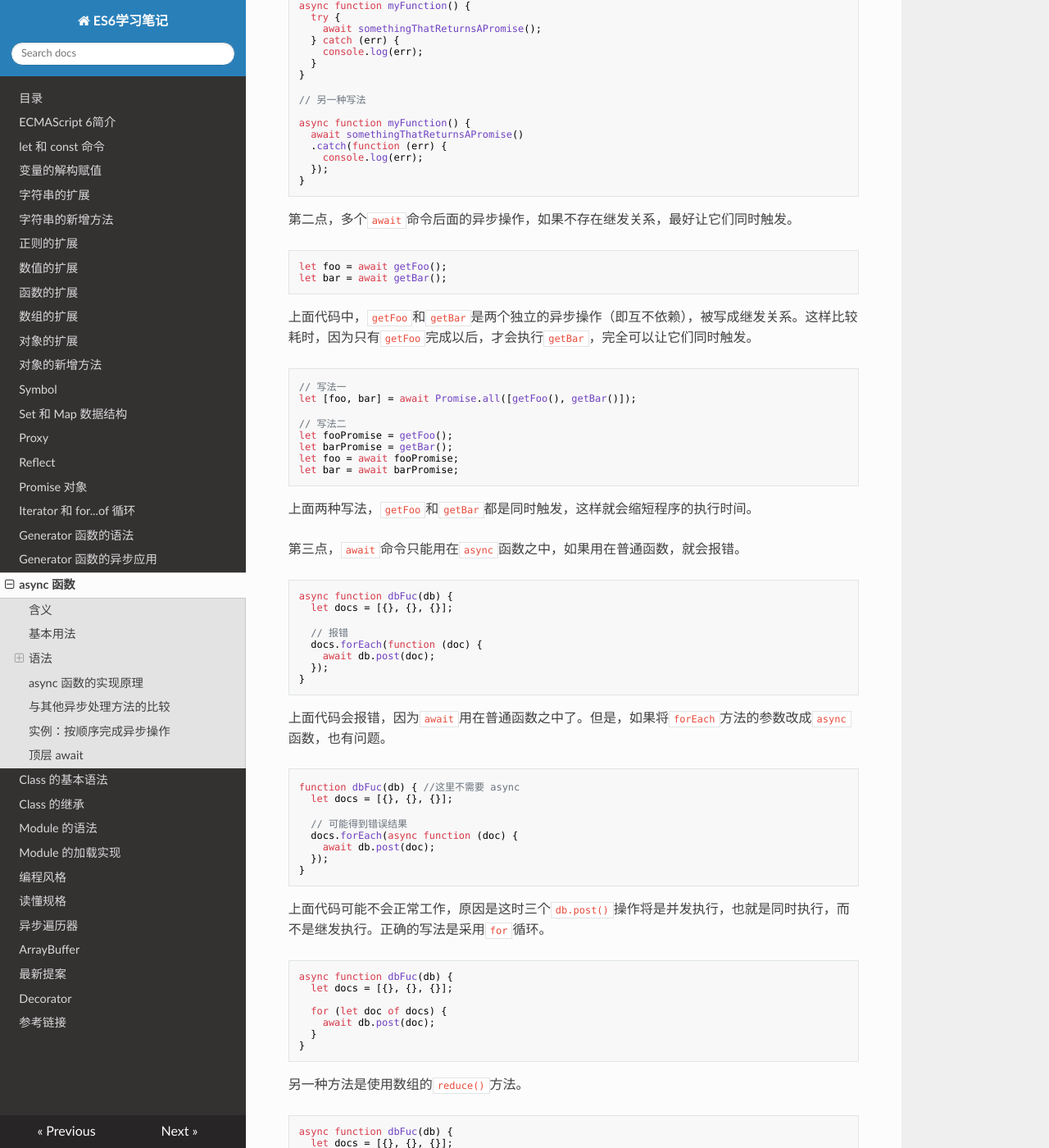
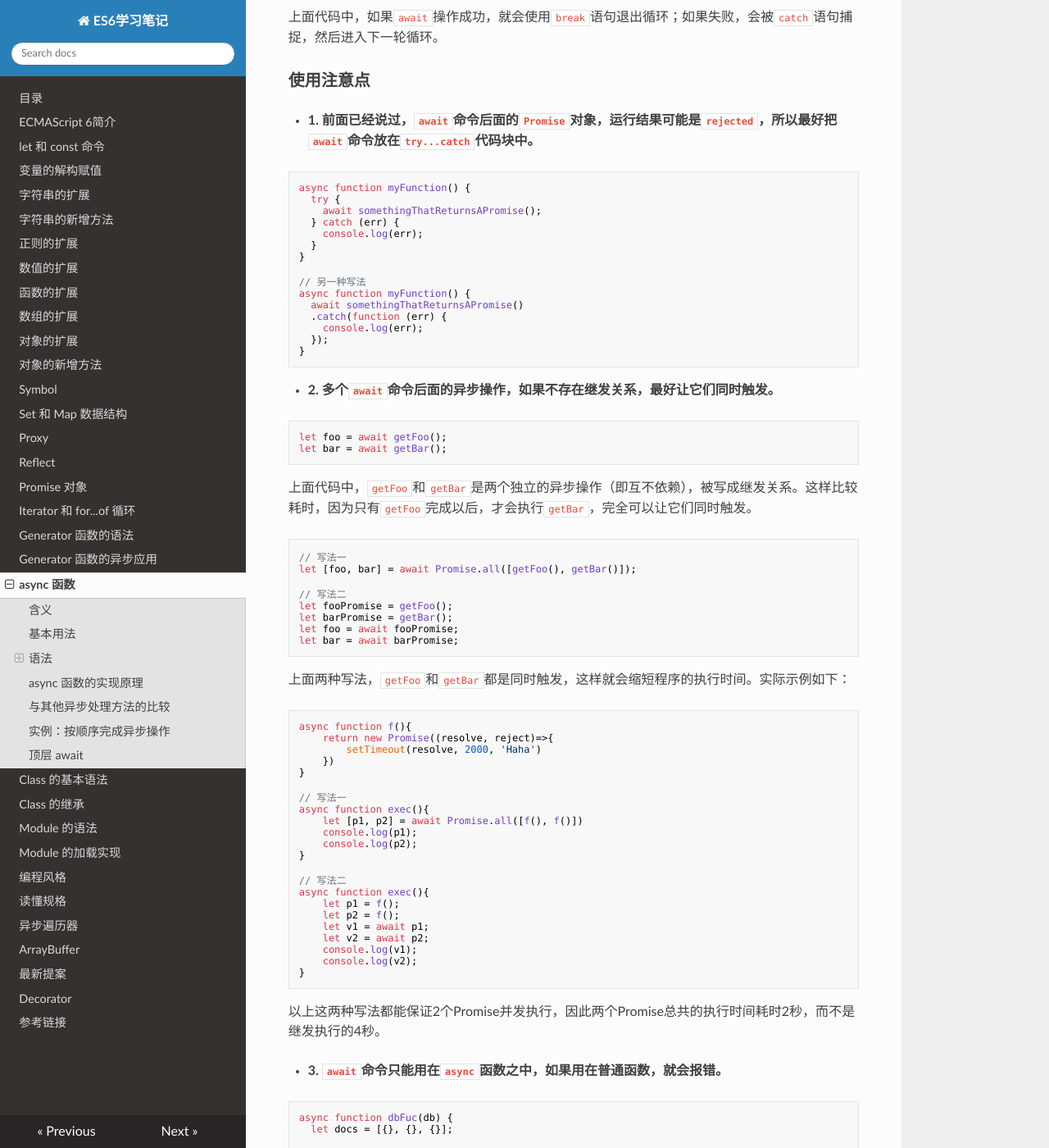
Before and after one commit to filefi/NotesOfES6, an MkDocs documentation site: the page built from docs/async.md, in a window 1280 px wide and 1400 px high, scrolled down 7773 px. Shown: the whole window at 82% size. Built offline with MkDocs 1.6.1, drawn with Linux system fonts in a browser that asks for light colours; nearby versions of some CDN libraries; some of the changed text lies outside the part shown.

````diff
--- a/docs/async.md
+++ b/docs/async.md
@@ -170,8 +170,19 @@ async function f() {
   return 'hello world';
 }
 
+// async函数返回一个Promise对象；
+f() instanceof Promise  // true
+
+// async函数内部的return语句返回的值，会成为async函数返回的Promise对象then方法的回调函数的参数；
 f().then(v => console.log(v))
 // "hello world"
+
+// await语句可以取到Promise对象的结果，即原本应该传递给then方法回调函数的参数；
+let v = await f();
+v === 'hello world';  // true
+
+// 等同于
+await f() === 'hello world';
 ```
 
 上面代码中，函数`f`内部`return`命令返回的值，会被`then`方法回调函数接收到。
@@ -211,13 +222,13 @@ getTitle('https://tc39.github.io/ecma262/').then(console.log)
 
 ### await 命令
 
-正常情况下，`await`命令后面是一个 Promise 对象，返回该对象的结果。如果不是 Promise 对象，就直接返回对应的值。
+**正常情况下，`await`命令后面是一个 Promise 对象，返回该对象的结果。如果不是 Promise 对象，就直接返回对应的值。**
 
 ```javascript
 async function f() {
+  return await 123;
   // 等同于
   // return 123;
-  return await 123;
 }
 
 f().then(v => console.log(v))
@@ -226,7 +237,7 @@ f().then(v => console.log(v))
 
 上面代码中，`await`命令的参数是数值`123`，这时等同于`return 123`。
 
-另一种情况是，`await`命令后面是一个`thenable`对象（即定义了`then`方法的对象），那么`await`会将其等同于 Promise 对象。
+**另一种情况是，`await`命令后面是一个`thenable`对象（即定义了`then`方法的对象），那么`await`会将其等同于 Promise 对象。**
 
 ```javascript
 class Sleep {
@@ -284,9 +295,9 @@ f()
 // 出错了
 ```
 
-注意，上面代码中，`await`语句前面没有`return`，但是`reject`方法的参数依然传入了`catch`方法的回调函数。这里如果在`await`前面加上`return`，效果是一样的。
+**注意，上面代码中，`await`语句前面没有`return`，但是`reject`方法的参数依然传入了`catch`方法的回调函数。这里如果在`await`前面加上`return`，效果是一样的。**
 
-任何一个`await`语句后面的 Promise 对象变为`reject`状态，那么整个`async`函数都会中断执行。
+**任何一个`await`语句后面的 Promise 对象变为`reject`状态，那么整个`async`函数都会中断执行。**
 
 ```javascript
 async function f() {
@@ -297,13 +308,14 @@ async function f() {
 
 上面代码中，第二个`await`语句是不会执行的，因为第一个`await`语句状态变成了`reject`。
 
-有时，我们希望即使前一个异步操作失败，也不要中断后面的异步操作。这时可以将第一个`await`放在`try...catch`结构里面，这样不管这个异步操作是否成功，第二个`await`都会执行。
+有时，**我们希望即使前一个异步操作失败，也不要中断后面的异步操作。这时可以将第一个`await`放在`try...catch`结构里面，这样不管这个异步操作是否成功，第二个`await`都会执行。**
 
 ```javascript
 async function f() {
   try {
     await Promise.reject('出错了');
   } catch(e) {
+      //...
   }
   return await Promise.resolve('hello world');
 }
@@ -313,7 +325,7 @@ f()
 // hello world
 ```
 
-另一种方法是`await`后面的 Promise 对象再跟一个`catch`方法，处理前面可能出现的错误。
+**另一种方法是`await`后面的 Promise 对象再跟一个`catch`方法，处理前面可能出现的错误。**
 
 ```javascript
 async function f() {
@@ -330,7 +342,7 @@ f()
 
 ### 错误处理
 
-如果`await`后面的异步操作出错，那么等同于`async`函数返回的 Promise 对象被`reject`。
+**如果`await`后面的异步操作出错，那么等同于`async`函数返回的 Promise 对象被`reject`。**
 
 ```javascript
 async function f() {
@@ -356,6 +368,7 @@ async function f() {
       throw new Error('出错了');
     });
   } catch(e) {
+      //...
   }
   return await('hello world');
 }
@@ -390,7 +403,9 @@ async function test() {
     try {
       await superagent.get('http://google.com/this-throws-an-error');
       break;
-    } catch(err) {}
+    } catch(err) {
+        //...
+    }
   }
   console.log(i); // 3
 }
@@ -402,7 +417,7 @@ test();
 
 ### 使用注意点
 
-第一点，前面已经说过，`await`命令后面的`Promise`对象，运行结果可能是`rejected`，所以最好把`await`命令放在`try...catch`代码块中。
+- **1. 前面已经说过，`await`命令后面的`Promise`对象，运行结果可能是`rejected`，所以最好把`await`命令放在`try...catch`代码块中。**
 
 ```javascript
 async function myFunction() {
@@ -414,7 +429,6 @@ async function myFunction() {
 }
 
 // 另一种写法
-
 async function myFunction() {
   await somethingThatReturnsAPromise()
   .catch(function (err) {
@@ -423,7 +437,7 @@ async function myFunction() {
 }
 ```
 
-第二点，多个`await`命令后面的异步操作，如果不存在继发关系，最好让它们同时触发。
+- **2. 多个`await`命令后面的异步操作，如果不存在继发关系，最好让它们同时触发。**
 
 ```javascript
 let foo = await getFoo();
@@ -443,9 +457,36 @@ let foo = await fooPromise;
 let bar = await barPromise;
 ```
 
-上面两种写法，`getFoo`和`getBar`都是同时触发，这样就会缩短程序的执行时间。
+上面两种写法，`getFoo`和`getBar`都是同时触发，这样就会缩短程序的执行时间。实际示例如下：
 
-第三点，`await`命令只能用在`async`函数之中，如果用在普通函数，就会报错。
+```js
+async function f(){
+    return new Promise((resolve, reject)=>{
+        setTimeout(resolve, 2000, 'Haha')
+    })
+}
+
+// 写法一
+async function exec(){
+    let [p1, p2] = await Promise.all([f(), f()])
+    console.log(p1);
+    console.log(p2);
+}
+
+// 写法二
+async function exec(){
+    let p1 = f();
+    let p2 = f();
+    let v1 = await p1;
+    let v2 = await p2;
+    console.log(v1);
+    console.log(v2);
+}
+```
+
+以上这两种写法都能保证2个Promise并发执行，因此两个Promise总共的执行时间耗时2秒，而不是继发执行的4秒。
+
+- **3. `await`命令只能用在`async`函数之中，如果用在普通函数，就会报错。**
 
 ```javascript
 async function dbFuc(db) {
@@ -471,7 +512,7 @@ function dbFuc(db) { //这里不需要 async
 }
 ```
 
-上面代码可能不会正常工作，原因是这时三个`db.post()`操作将是并发执行，也就是同时执行，而不是继发执行。正确的写法是采用`for`循环。
+上面代码可能不会正常工作，原因是这时三个`db.post()`操作将是并发执行，也就是同时执行，而不是继发执行。**正确的写法是采用`for`循环：**
 
 ```javascript
 async function dbFuc(db) {
@@ -483,7 +524,7 @@ async function dbFuc(db) {
 }
 ```
 
-另一种方法是使用数组的`reduce()`方法。
+**另一种方法是使用数组的`reduce()`方法：**
 
 ```javascript
 async function dbFuc(db) {
@@ -525,7 +566,7 @@ async function dbFuc(db) {
 }
 ```
 
-第四点，async 函数可以保留运行堆栈。
+- **4. `async`函数可以保留运行堆栈。**
 
 ```javascript
 const a = () => {
@@ -548,7 +589,7 @@ const a = async () => {
 
 ## async 函数的实现原理
 
-async 函数的实现原理，就是将 Generator 函数和自动执行器，包装在一个函数里。
+**async 函数的实现原理，就是将 Generator 函数和自动执行器，包装在一个函数里。**
 
 ```javascript
 async function fn(args) {
````
